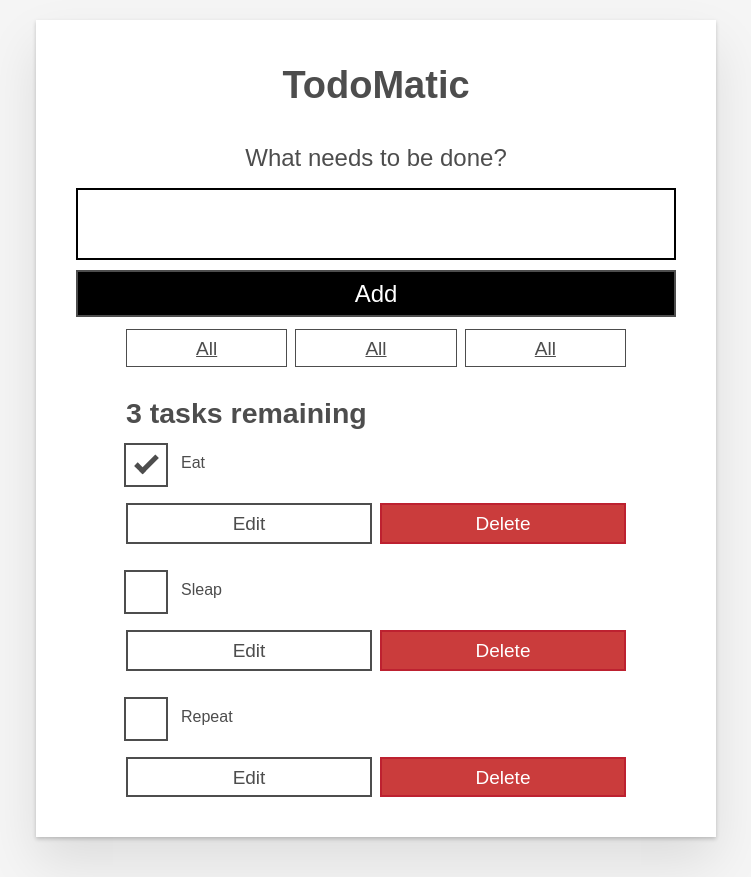
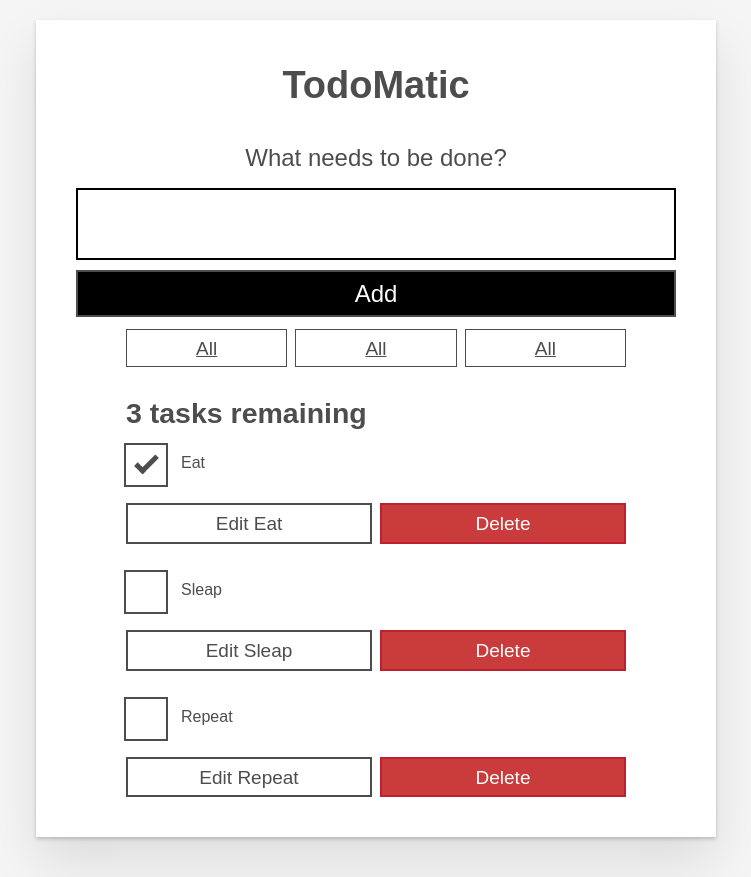
Before and after one commit to suzukitakafumifcc/moz-todo-react, a React (Vite) app: page / in a window 1280 px wide. Shown: the whole page, without its empty margins (264-1015 px from the left). Built offline with nearby package versions, Linux system fonts and the light colour scheme.

Commit message:
feat: タスク編集機能

```diff
--- a/src/App.jsx
+++ b/src/App.jsx
@@ -7,9 +7,22 @@
 function App(props) {
   const [tasks, setTasks] = useState(props.tasks);
 
+  function editTask(id, newName) {
+    const editedTaskList = tasks.map((task) => {
+      // このタスクが編集されたタスクと同じIDを持っている場合
+      if (id === task.id) {
+        // タスクをコピーし、名前を更新する
+        return { ...task, name: newName };
+      }
+      // 編集されたタスクでない場合は、元のタスクを返します。
+      return task;
+    });
+    setTasks(editedTaskList);
+  }
+
   function toggleTaskCompleted(id) {
     const updatedTasks = tasks.map((task) => {
-      // このタスクがへsン封されたタスクと同じIDを持っている場合
+      // このタスクが編集されたタスクと同じIDを持っている場合
       if (id === task.id) {
         // オブジェクトを開いて、`completed`プロップが
         // 反転された新しいオブジェクトを作成します。
@@ -33,6 +46,7 @@
       key={task.id}
       toggleTaskCompleted={toggleTaskCompleted}
       deleteTask={deleteTask}
+      editTask={editTask}
     />
   ));
 
--- a/src/components/Todo.jsx
+++ b/src/components/Todo.jsx
@@ -1,6 +1,51 @@
+import { useState } from "react";
+
 function Todo(props) {
-  return (
-    <li className="todo stack-small">
+  const [isEditing, setEditing] = useState(false);
+  const [newName, setNewName] = useState("");
+
+  function handleChange(e) {
+    setNewName(e.target.value);
+  }
+  function handleSubmit(e) {
+    e.preventDefault();
+    props.editTask(props.id, newName);
+    setNewName("");
+    setEditing(false);
+  }
+
+  const editingTemplate = (
+    <form className="stack-small" onSubmit={handleSubmit}>
+      <div className="form-group">
+        <label className="todo-label" htmlFor={props.id}>
+          New name for {props.name}
+        </label>
+        <input
+          id={props.id}
+          className="tod-text"
+          type="text"
+          value={newName}
+          onChange={handleChange}
+        />
+      </div>
+      <div className="btn-group">
+        <button
+          type="button"
+          className="btn todo-cancel"
+          onClick={() => setEditing(false)}
+        >
+          Cancel
+          <span className="visually-hidden">renaming {props.name}</span>
+        </button>
+        <button type="submit" className="btn btn__primary todo-edit">
+          Save
+          <span className="visually-hidden">new name for {props.name}</span>
+        </button>
+      </div>
+    </form>
+  );
+  const viewTemplate = (
+    <div className="stack-small">
       <div className="c-cb">
         <input
           id={props.id}
@@ -13,8 +58,8 @@
         </label>
       </div>
       <div className="btn-group">
-        <button type="button" className="btn">
-          Edit <span className="visually-hidden">{props.name}</span>
+        <button type="button" className="btn" onClick={() => setEditing(true)}>
+          Edit <span className="visually-hiddeen">{props.name}</span>
         </button>
         <button
           type="button"
@@ -24,6 +69,12 @@
           Delete <span className="visually-hidden">{props.name}</span>
         </button>
       </div>
+    </div>
+  );
+
+  return (
+    <li className="todo stack-small">
+      {isEditing ? editingTemplate : viewTemplate}
     </li>
   );
 }
```
